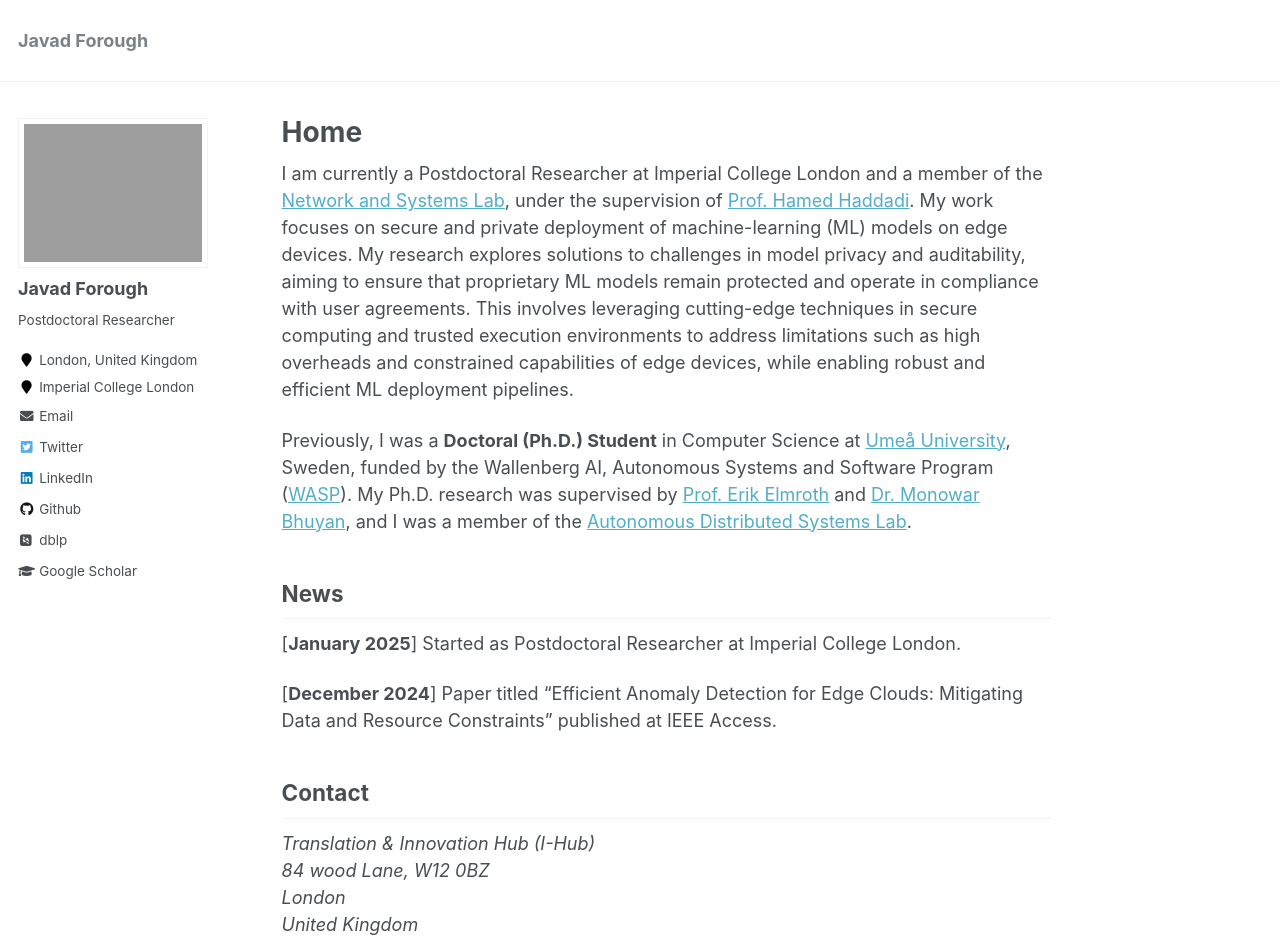
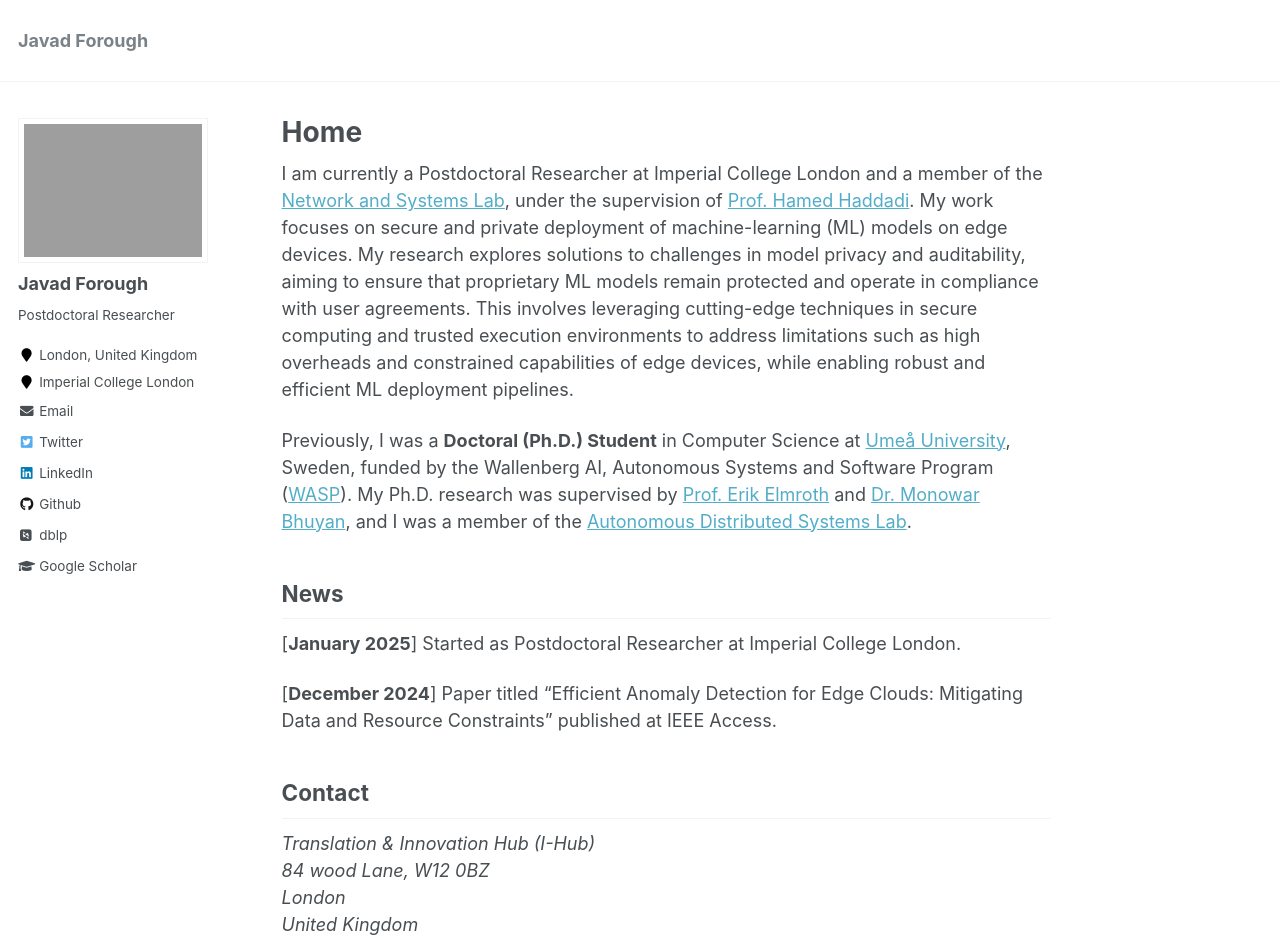
Before and after one commit to Javad-Forough/Javad-Forough.github.io, a Jekyll site: the page built from _pages/about.md, in a window 1280 px wide. Shown: the top 952 px of the page. Built offline with Jekyll 4.4.1, drawn with Linux system fonts in a browser that asks for light colours; some web fonts are replaced.

Commit message:
Update avatar

```diff
--- a/_sass/_sidebar.scss
+++ b/_sass/_sidebar.scss
@@ -83,9 +83,8 @@
   }
 
   img {
-    width: 200px; /* Explicit width */
-    height: 150px; /* Explicit height */
-    border-radius: 0; /* Ensures no rounding */
+    max-width: 200px;
+    border-radius: 0%;
 
     @include breakpoint($large) {
       padding: 5px;
```
